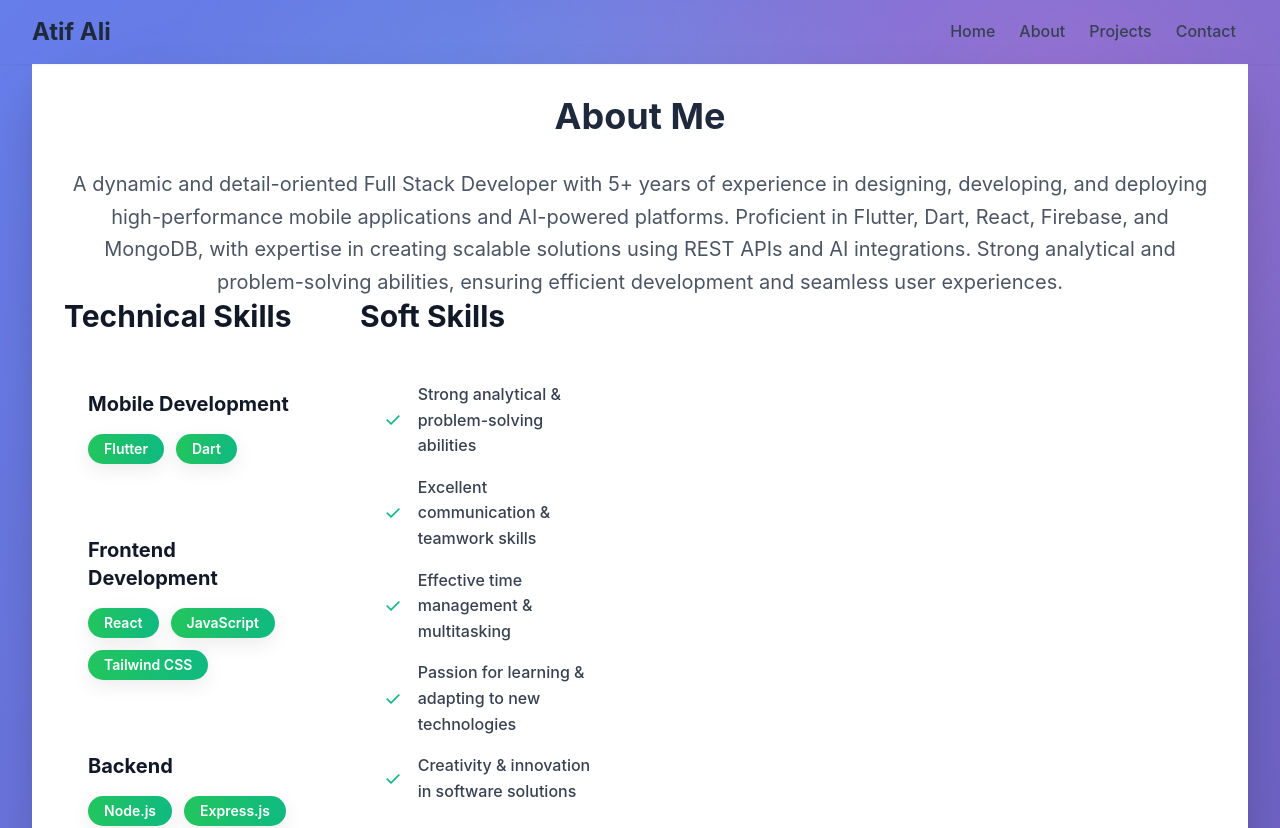
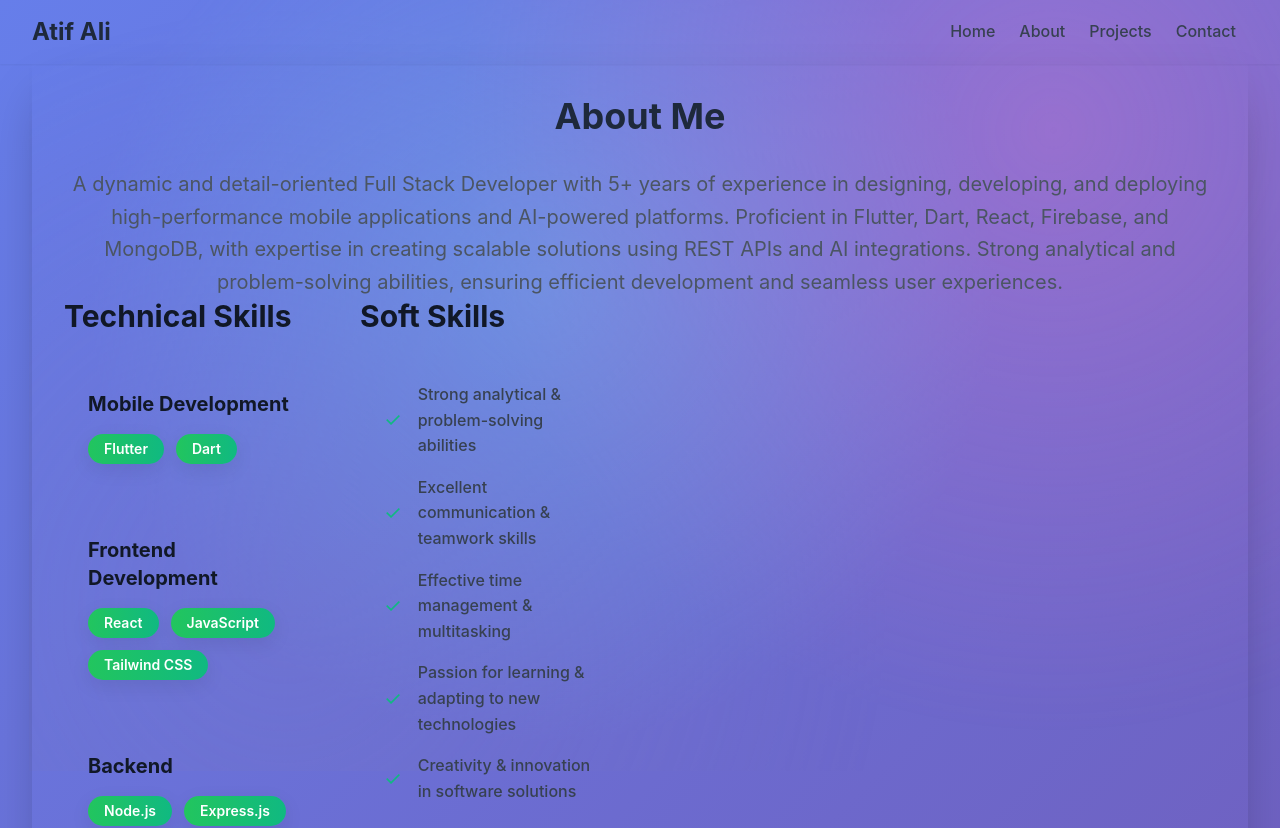
Before and after one commit to raeesahmed20252022-commits/raees-ahmed-portfolio, a React (Vite) app: page /about in a window 1280 px wide. Shown: the top 828 px of the page. Built offline with nearby package versions, Linux system fonts and the light colour scheme.

Commit message:
About: match Home background gradient and use glass card (bg-white/10 + blur) instead of solid white

```diff
--- a/src/pages/About.jsx
+++ b/src/pages/About.jsx
@@ -31,9 +31,9 @@ const About = () => {
   ];
 
   return (
-    <div className="min-h-screen bg-gradient-to-br from-gray-50 to-green-50">
+    <div className="min-h-screen bg-gradient-to-br from-gray-900 via-green-900 to-gray-900">
       <div className="max-w-7xl mx-auto px-4 sm:px-6 lg:px-8 py-20">
-        <div className="bg-white rounded-3xl shadow-2xl p-8 md:p-12">
+        <div className="bg-white/10 backdrop-blur-md border border-green-400/20 rounded-3xl shadow-2xl p-8 md:p-12">
           <div className="text-center mb-16">
             <h1 className="text-4xl md:text-6xl font-bold text-green-600 mb-6">
               About Me
```
